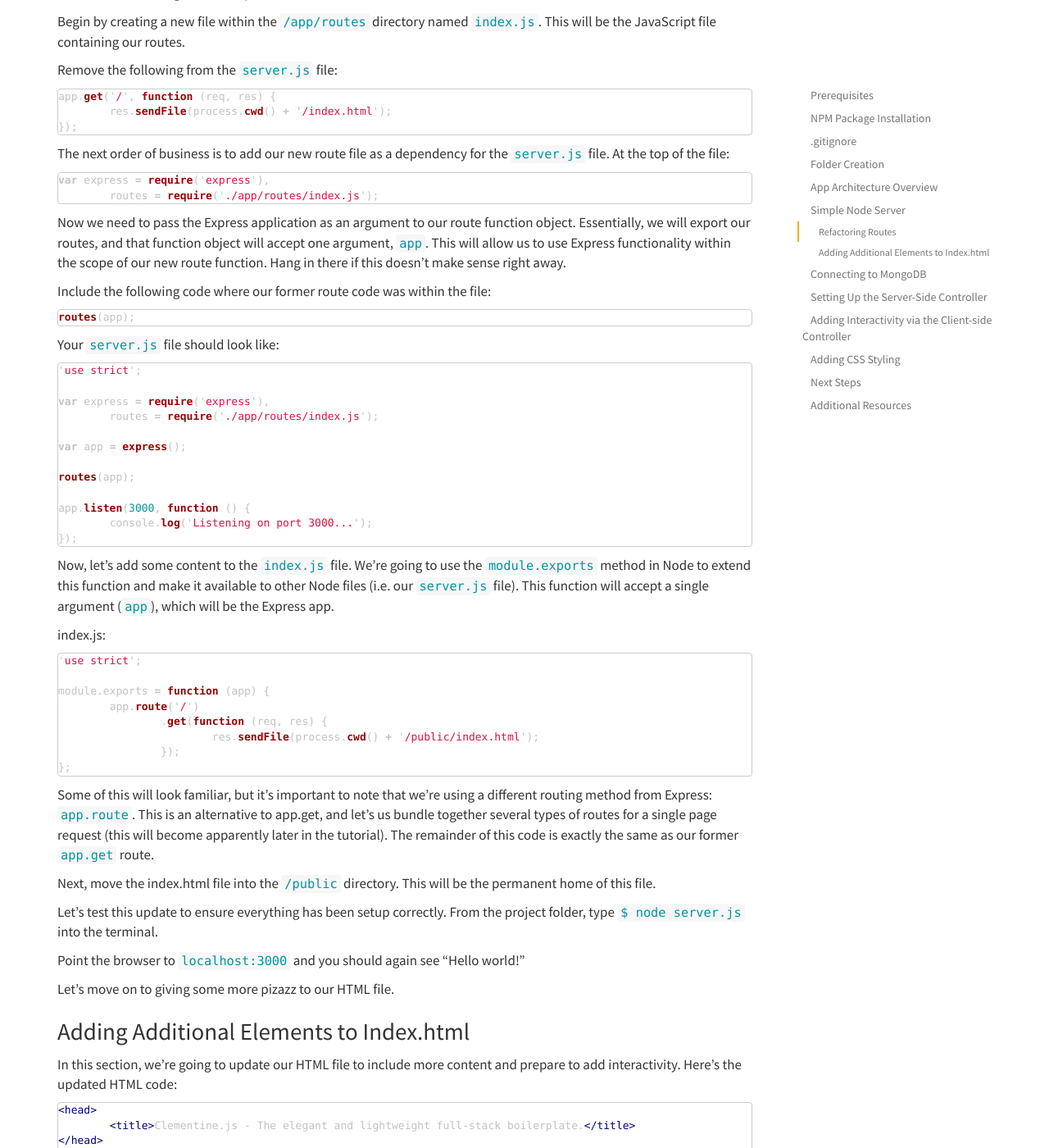
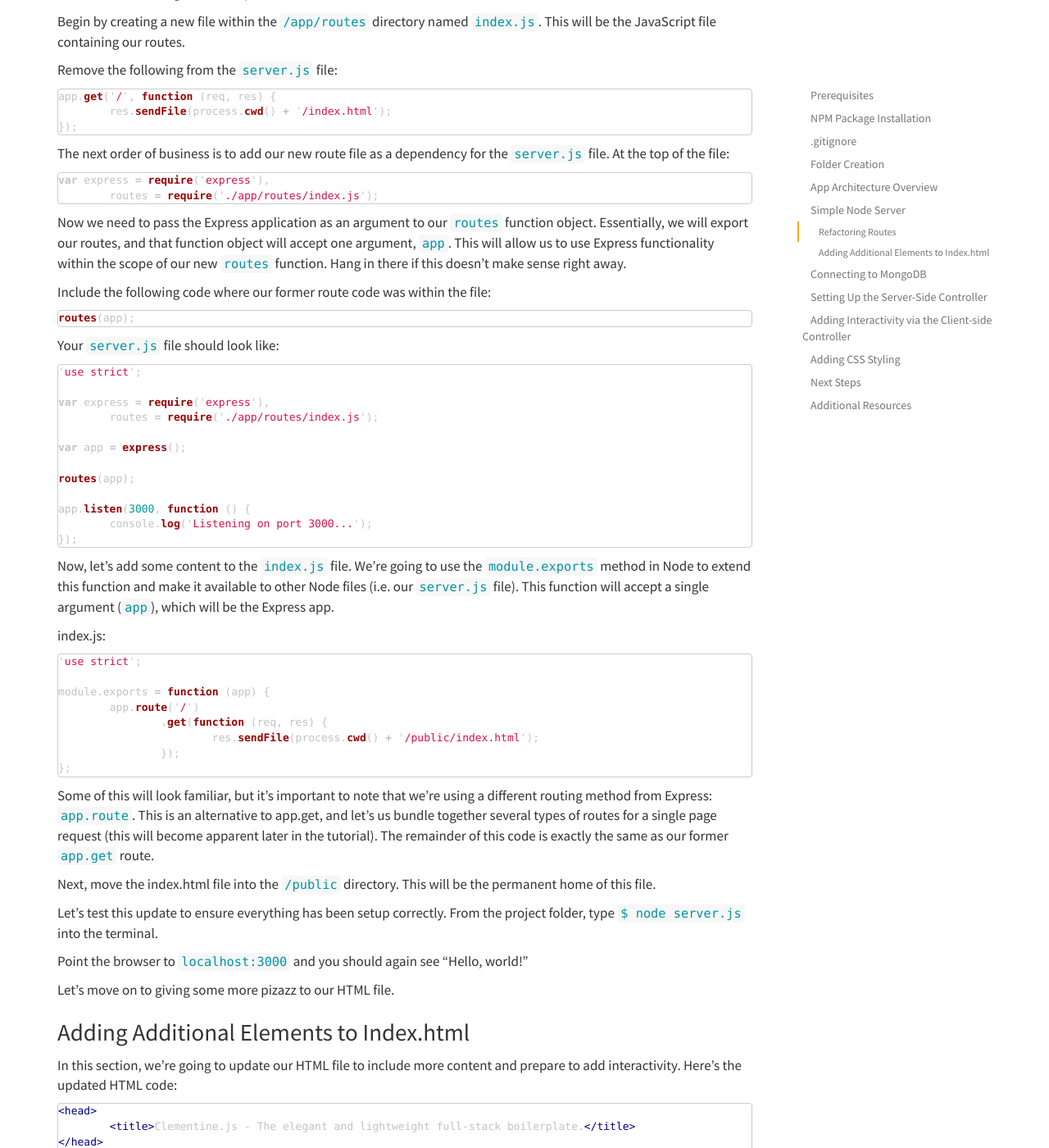
Before and after one commit to johnstonbl01/clementinejs, a Jekyll site: the page built from tutorials/tutorial-beginner.md, in a window 1280 px wide and 1400 px high, scrolled down 6525 px. Shown: the whole window at 82% size. Built offline with Jekyll 4.4.1, drawn with Linux system fonts in a browser that asks for light colours; Markdown is read by kramdown in place of the engine named in the settings; some of the changed text lies outside the part shown.

Commit message:
Fix typos in Refactoring Routes section

````diff
--- a/tutorials/tutorial-beginner.md
+++ b/tutorials/tutorial-beginner.md
@@ -305,7 +305,7 @@ var express = require('express'),
 	routes = require('./app/routes/index.js');
 ```
 
-Now we need to pass the Express application as an argument to our route function object. Essentially, we will export our routes, and that function object will accept one argument, `app`. This will allow us to use Express functionality within the scope of our new route function. Hang in there if this doesn't make sense right away.
+Now we need to pass the Express application as an argument to our `routes` function object. Essentially, we will export our routes, and that function object will accept one argument, `app`. This will allow us to use Express functionality within the scope of our new `routes` function. Hang in there if this doesn't make sense right away.
 
 Include the following code where our former route code was within the file:
 
@@ -345,13 +345,13 @@ module.exports = function (app) {
 };
 ```
 
-Some of this will look familiar, but it's important to note that we're using a different routing method from Express: [`app.route`](http://expressjs.com/4x/api.html#app.route). This is an alternative to app.get, and let's us bundle together several types of routes for a single page request (this will become apparently later in the tutorial). The remainder of this code is exactly the same as our former `app.get` route.
+Some of this will look familiar, but it's important to note that we're using a different routing method from Express: [`app.route`](http://expressjs.com/4x/api.html#app.route). This is an alternative to app.get, and let's us bundle together several types of routes for a single page request (this will become apparent later in the tutorial). The remainder of this code is exactly the same as our former `app.get` route.
 
 Next, move the index.html file into the `/public` directory. This will be the permanent home of this file.
 
 Let's test this update to ensure everything has been setup correctly. From the project folder, type `$ node server.js` into the terminal.
 
-Point the browser to `localhost:3000` and you should again see "Hello world!"
+Point the browser to `localhost:3000` and you should again see "Hello, world!"
 
 Let's move on to giving some more pizazz to our HTML file.
 
````
Also changed, not shown: other parts of tutorials/tutorial-beginner.md (+1 -1 lines).
